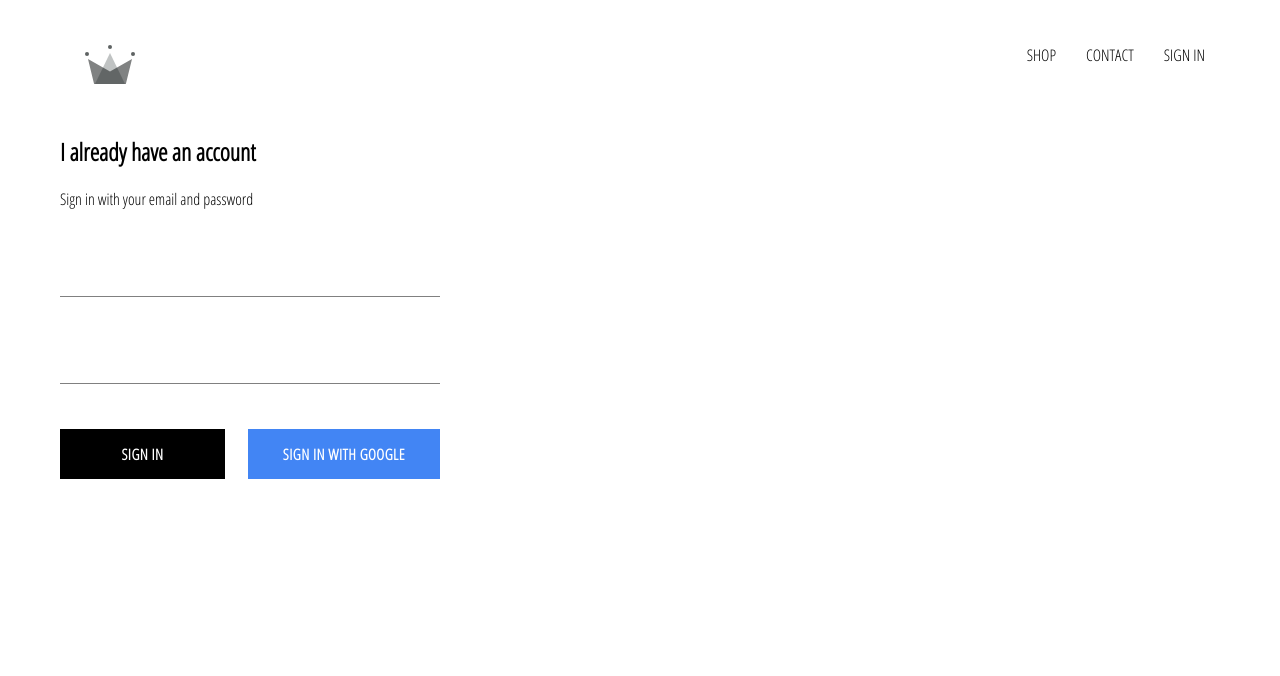
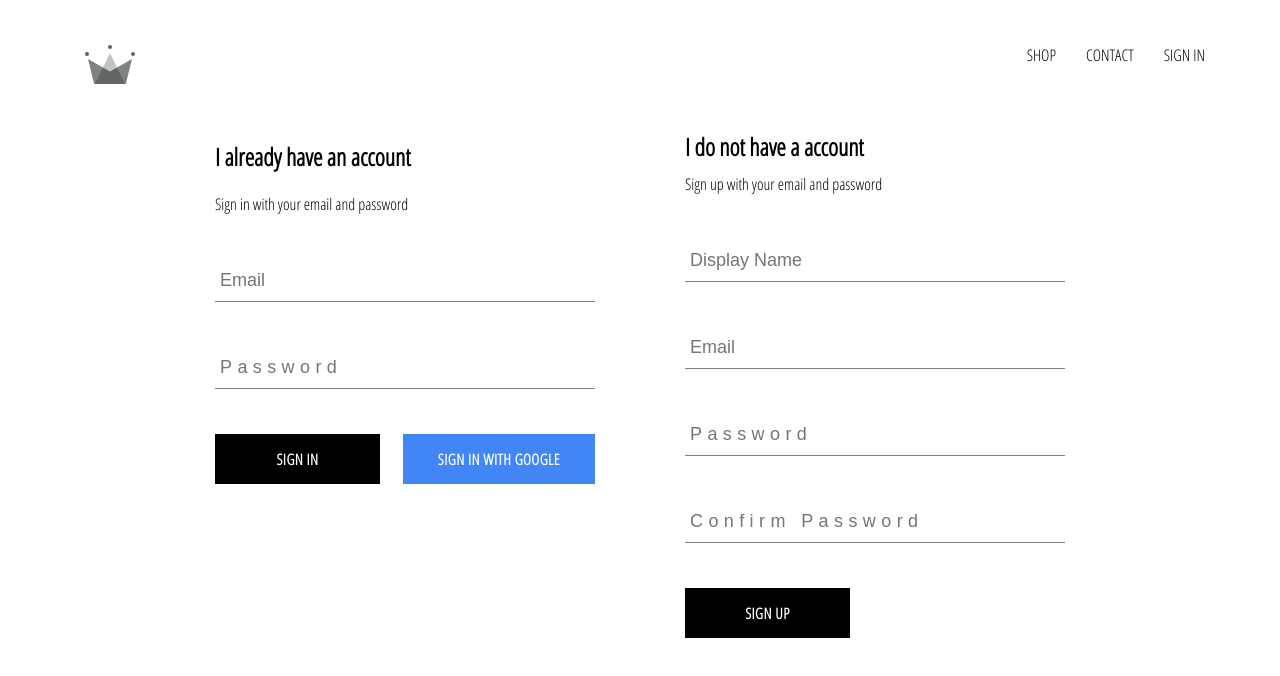
Before and after one commit to MK1812/store, a React (Create React App) app: page /signin in a window 1280 px wide. Shown: the top 676 px of the page. Built offline with nearby package versions, Linux system fonts and the light colour scheme; no server answers.

Commit message:
implemented firebase utils, included ability to store user into fire base database

```diff
--- a/src/App.js
+++ b/src/App.js
@@ -5,7 +5,7 @@
 import ShopPage from './pages/shop/shop.component';
 import SignInAndSignUpPage from './pages/sign-in-and-sign-up/sign-in-and-sign-up.component';
 import Header from './components/header/header.component';
-import {auth} from './firebase/firebase.utils';
+import {auth, createUserProfileDocument} from './firebase/firebase.utils';
 
 
 class App extends React.Component{
@@ -19,10 +19,25 @@
   unsubscribeFromAuth=null;
 
   componentDidMount(){
-    this.unsubscribeFromAuth=auth.onAuthStateChanged(user=>{
-      this.setState({currentUser:user});
+    this.unsubscribeFromAuth=auth.onAuthStateChanged(async userAuth=>{
+      if(userAuth)
+      {
+        const userRef=await createUserProfileDocument(userAuth);
+        userRef.onSnapshot(snapShot =>{
+          this.setState({
+            currentUser:{
+              id:snapShot.id,
+              ...snapShot.data()
+            }
+          });
 
-      console.log(user);
+          console.log(this.state);
+        });
+      }
+      else{
+        this.setState({currentUser:userAuth});
+      }
+
     });
   }
 
--- a/src/components/sign-in/sign-in.component.jsx
+++ b/src/components/sign-in/sign-in.component.jsx
@@ -35,7 +35,7 @@
                         type='email'
                         handleChange={this.handleChange}
                         value={this.state.email}
-                        label='email'
+                        placeholder='Email'
                         required
                     />
                     <FormInput
@@ -43,7 +43,7 @@
                         type='password'
                         value={this.state.email}
                         handleChange={this.handleChange}
-                        label='password'
+                        placeholder='Password'
                         required
                     />
                     <div className='buttons'>
--- /dev/null
+++ b/src/components/sign-up/sign-up.component.jsx
@@ -0,0 +1,93 @@
+import React from 'react';
+import FormInput from'../form-input/form-input.component';
+import CustomButton from '../custom-button/custom-button.component';
+
+import {auth,createUserProfileDocument} from '../../firebase/firebase.utils';
+
+import './sign-up.styles.scss';
+class signUp extends React.Component{
+    constructor(){
+        super();
+
+        this.state={
+            displayName:'',
+            email:'',
+            password:'',
+            confirmPassword:'',
+        };
+    }
+    handlesubmit=async event=>{
+        event.preventDefault();
+        const {displayName,email,password,confirmPassword}=this.state;
+        if(password!==confirmPassword)
+        {
+            alert("passwords don't match");
+            return;
+        }
+        try {
+            const{user}=await auth.createUserWithEmailAndPassword(email,password);
+            await createUserProfileDocument(user,{displayName});
+
+            this.setState({
+                displayName:'',
+                email:'',
+                password:'',
+                confirmPassword:'',
+            });
+        } catch (error) {
+            console.log(error);
+        }
+    }
+
+    handleChange=event=>{
+        const {name,value}=event.target;
+        this.setState({[name]:value});
+    }
+    render(){
+        const {displayName,email,password,confirmPassword}=this.state;
+        return(
+            <div className='sign-up'>
+                <h2 className='title'>I do not have a account</h2>
+                <span>Sign up with your email and password</span>
+                <form className='sign-up-form' onSubmit={this.handlesubmit}>
+                    <FormInput
+                        type='text'
+                        name='displayName'
+                        value={displayName}
+                        onChange={this.handleChange}
+                        placeholder='Display Name'
+                        required
+                    />
+                    <FormInput
+                        type='email'
+                        name='email'
+                        value={email}
+                        onChange={this.handleChange}
+                        placeholder='Email'
+                        required
+                    />
+                    <FormInput
+                        type='password'
+                        name='password'
+                        value={password}
+                        onChange={this.handleChange}
+                        placeholder='Password'
+                        required
+                    />
+                    <FormInput
+                        type='password'
+                        name='confirmPassword'
+                        value={confirmPassword}
+                        onChange={this.handleChange}
+                        placeholder='Confirm Password'
+                        required
+                    />
+                    <CustomButton type='submit'>SIGN UP</CustomButton>
+
+                </form>
+            </div>
+        )
+    }
+}
+
+export default signUp;
--- /dev/null
+++ b/src/components/sign-up/sign-up.styles.scss
@@ -0,0 +1,9 @@
+.sign-up{
+    display: flex;
+    flex-direction: column;
+    width: 380px;
+
+    .title{
+        margin: 10px 0;
+    }
+}
--- a/src/firebase/firebase.utils.js
+++ b/src/firebase/firebase.utils.js
@@ -13,6 +13,30 @@
     measurementId: "G-J71VW617RN"
 };
 
+export const createUserProfileDocument=async(userAuth,additionalData)=>{
+    if(!userAuth) return;
+
+    const userRef=firestore.doc(`users/${userAuth.uid}`);
+    const snapShot=await userRef.get();
+
+    if(!snapShot.exists){
+        const {displayName,email}=userAuth;
+        const createdAt=new Date();
+
+        try{
+            await userRef.set({
+                displayName,
+                email,
+                createdAt,
+                ...additionalData
+            })
+        }catch(error){
+            console.log(error.message);
+        }
+    }
+    return userRef;
+}
+
 firebase.initializeApp(config);
 
 export const auth=firebase.auth();
--- a/src/pages/sign-in-and-sign-up/sign-in-and-sign-up.component.jsx
+++ b/src/pages/sign-in-and-sign-up/sign-in-and-sign-up.component.jsx
@@ -1,10 +1,13 @@
 import React from 'react';
 import SignIn from '../../components/sign-in/sign-in.component';
+import SignUp from '../../components/sign-up/sign-up.component';
+
 import'./sign-in-sign-up.styles.scss';
 
 const SignInAndSignUpPage=()=>(
     <div className='sign-in-and-sign-up'>
         <SignIn />
+        <SignUp />
     </div>
 );
 
--- a/src/pages/sign-in-and-sign-up/sign-in-sign-up.styles.scss
+++ b/src/pages/sign-in-and-sign-up/sign-in-sign-up.styles.scss
@@ -0,0 +1,6 @@
+.sign-in-and-sign-up {
+    width: 850px;
+    display: flex;
+    justify-content: space-between;
+    margin: 30px auto;
+}
```
